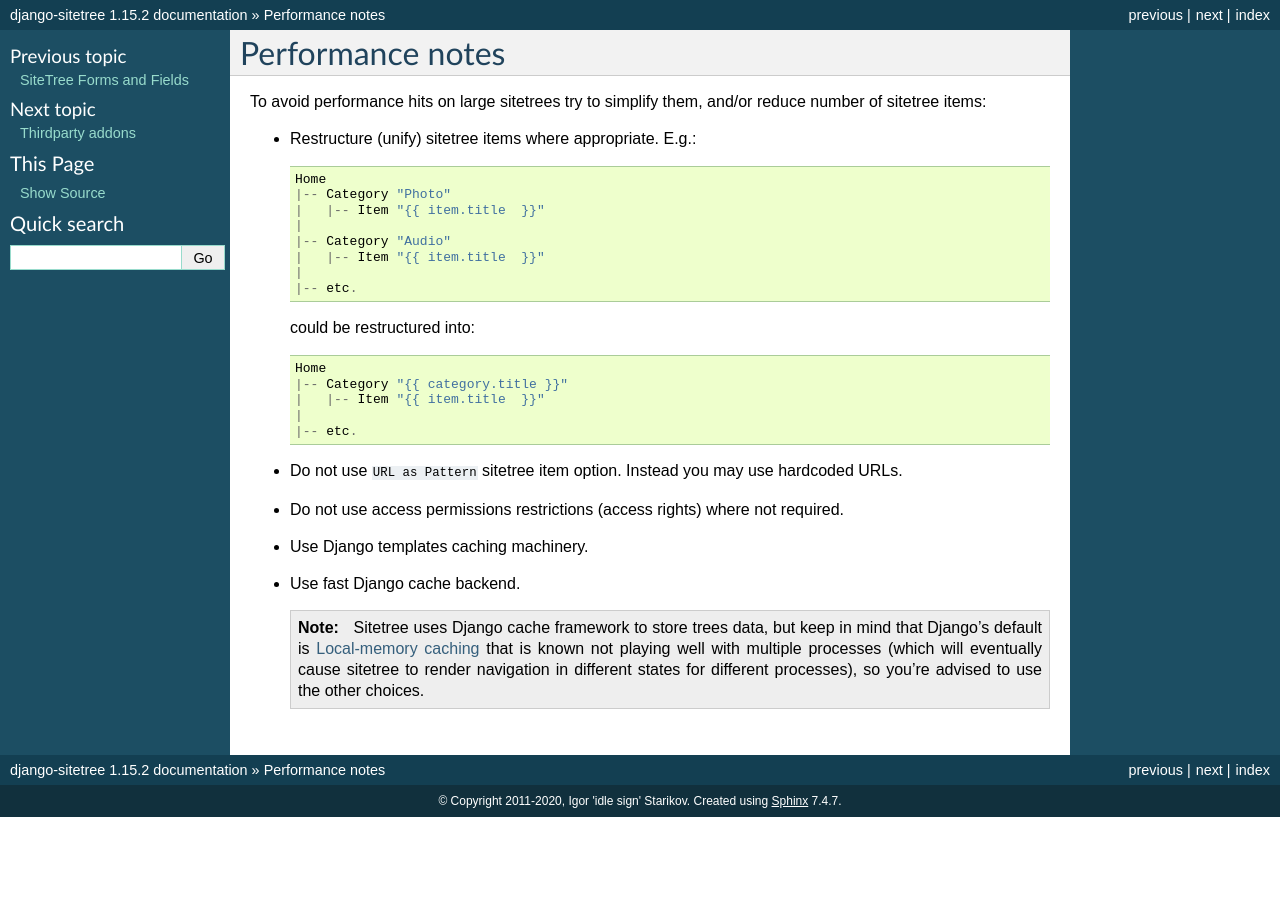
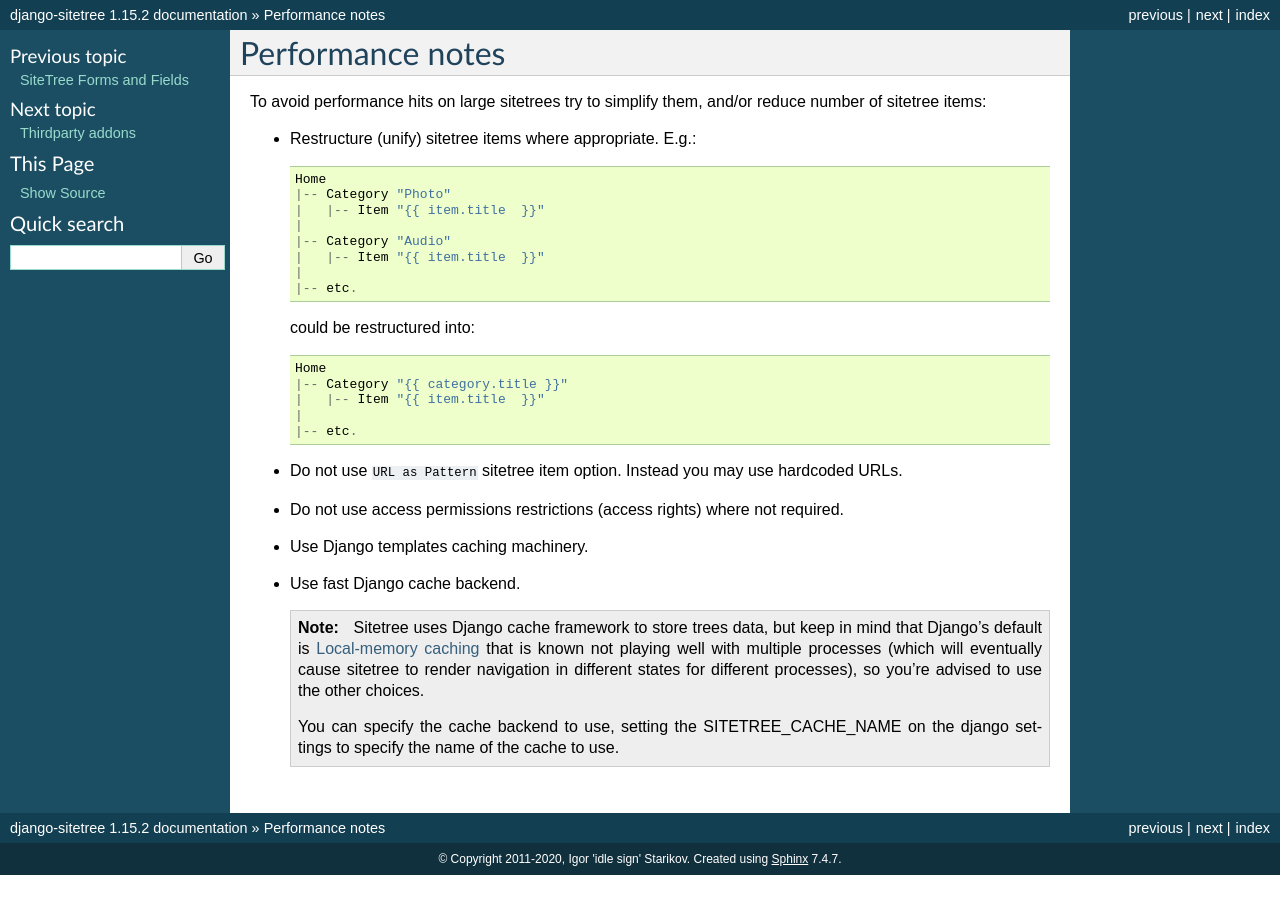
Before and after one commit to idlesign/django-sitetree, a Sphinx documentation site: the page built from docs/source/performance.rst, in a window 1280 px wide. Built offline with Sphinx 7.4.7, drawn with Linux system fonts in a browser that asks for light colours; pages that are not in the unit, such as notebooks, are missing from menus.

Commit message:
Enable the selection of a django cache using a variable

```diff
--- a/docs/source/performance.rst
+++ b/docs/source/performance.rst
@@ -39,3 +39,6 @@ To avoid performance hits on large sitetrees try to simplify them, and/or reduce
      Django's default is `Local-memory caching <https://docs.djangoproject.com/en/dev/topics/cache/#local-memory-caching>`_
      that is known not playing well with multiple processes (which will eventually cause sitetree to render navigation
      in different states for different processes), so you're advised to use the other choices.
+
+     You can specify the cache backend to use, setting the SITETREE_CACHE_NAME on the django settings to specify the name
+     of the cache to use.
```
Also changed, not shown: docs/source/thirdparty.rst (+20 -0 lines), 2 other files.
